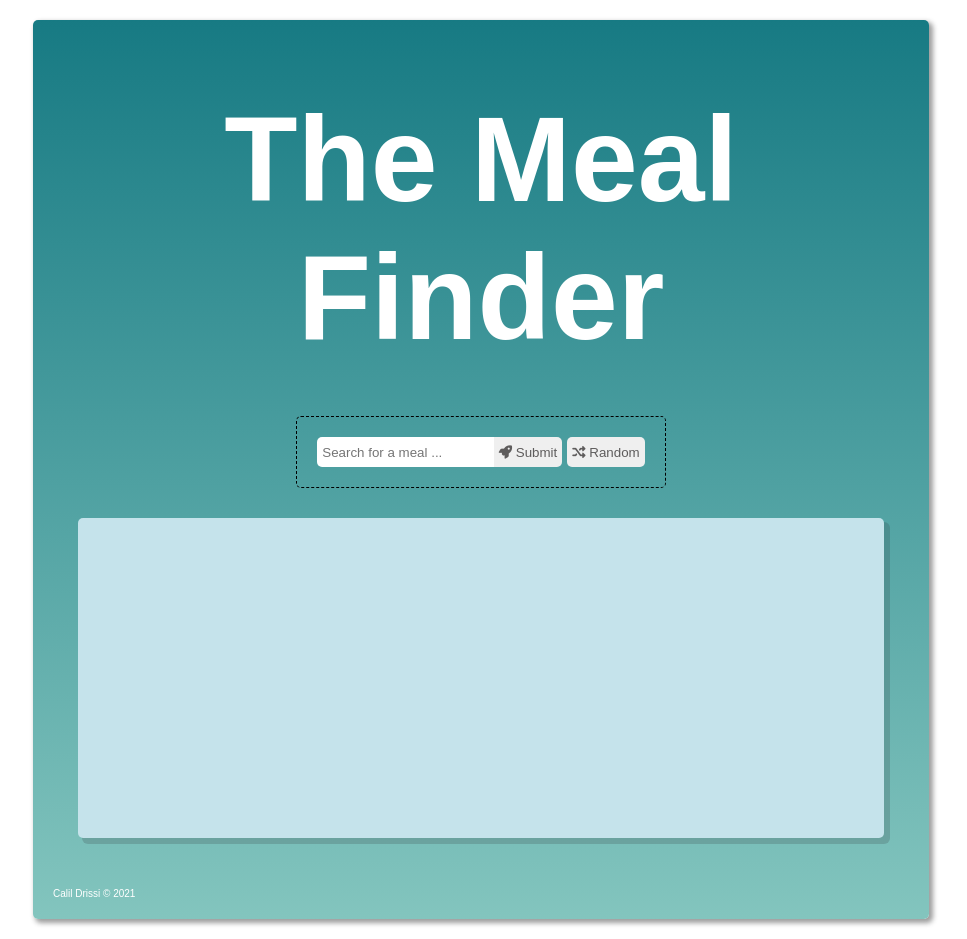
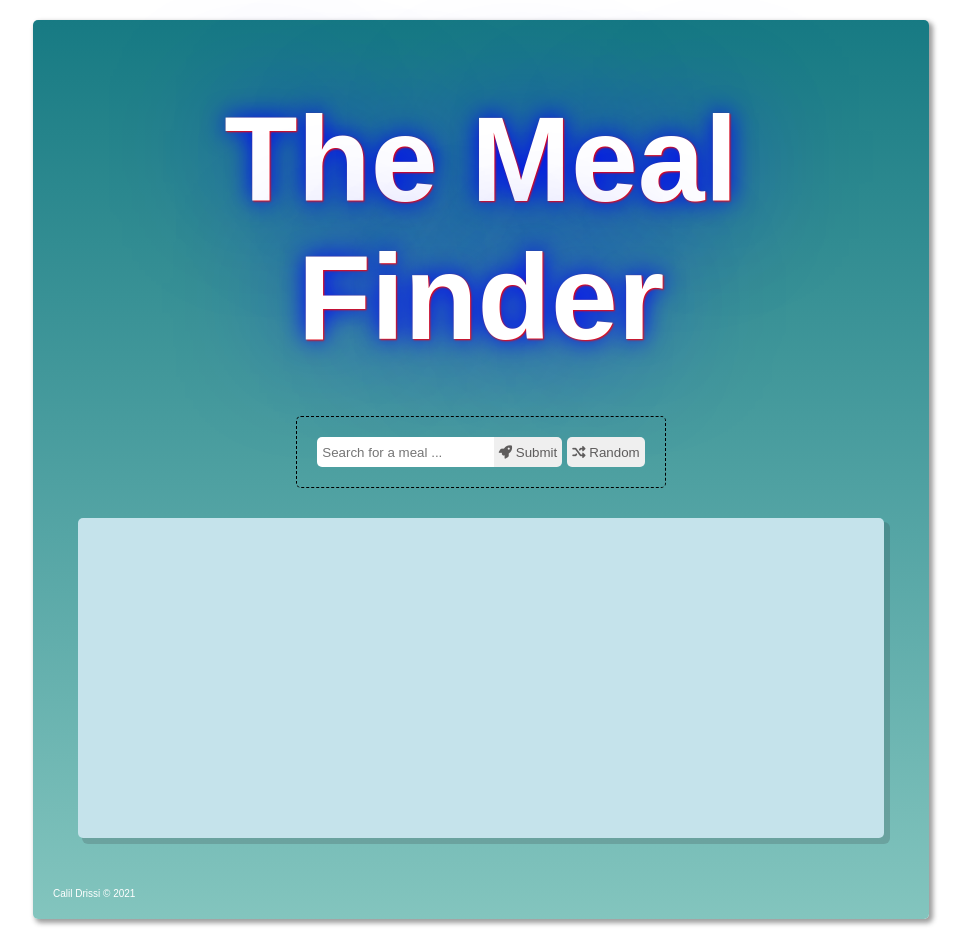
Before and after one commit to CalilDrissi/the-meal-finder, a website: page index.html in a window 1280 px wide. Shown: the whole page, without its empty margins (159-1126 px from the left). Drawn offline with Linux system fonts and the light colour scheme.

Commit message:
add main title glow

```diff
--- a/style.css
+++ b/style.css
@@ -38,6 +38,7 @@ body {
      margin-top: 70px;
      color: white;
      font-size: 120px;
+     text-shadow: 1px 1px 2px red, 0 0 1em blue, 0 0 0.2em blue;
  }
 
 h3 {
```
